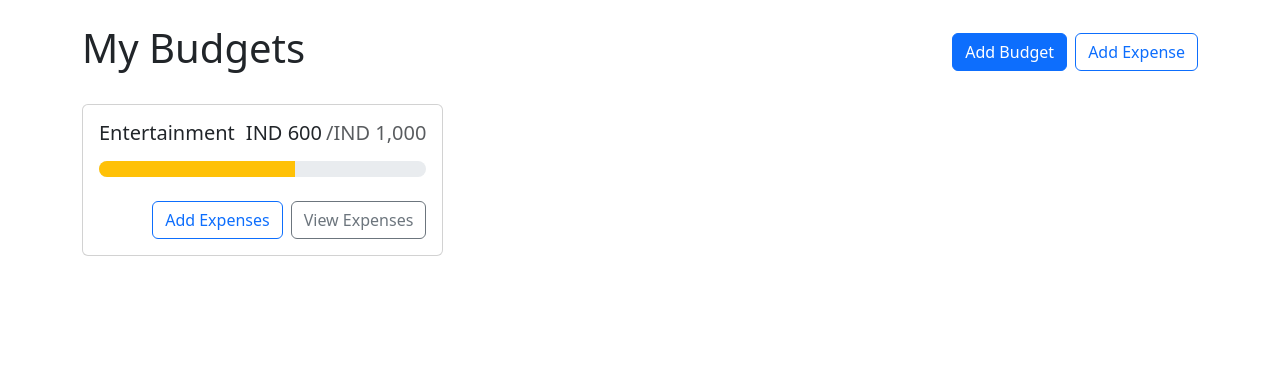
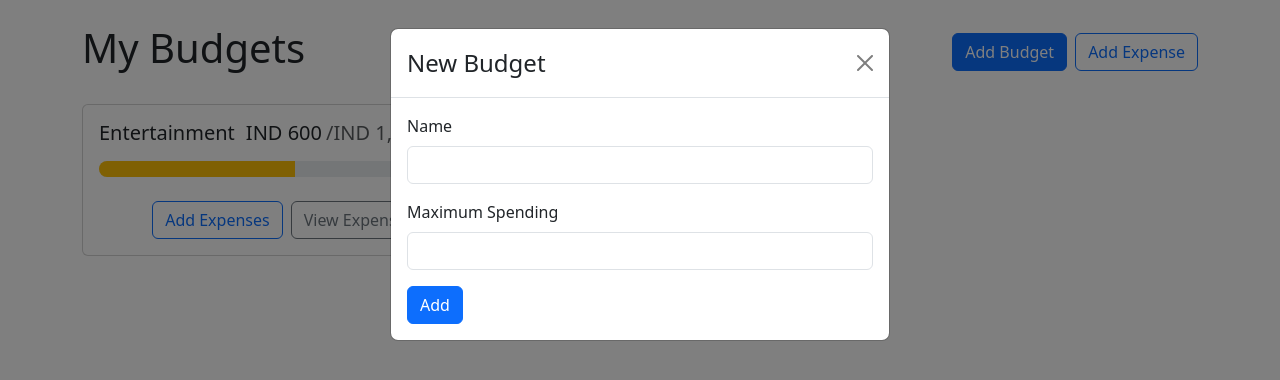
Before and after one commit to GetmeV8/BudgetApp-React, a React (Create React App) app: page / in a window 1280 px wide. Shown: the top 380 px of the page. Built offline with nearby package versions, Linux system fonts and the light colour scheme.

Commit message:
BudgetModal

```diff
--- a/package.json
+++ b/package.json
@@ -11,6 +11,7 @@
     "react-bootstrap": "^2.8.0",
     "react-dom": "^18.2.0",
     "react-scripts": "5.0.1",
+    "uuid": "^9.0.1",
     "web-vitals": "^2.1.4"
   },
   "scripts": {
--- a/src/App.js
+++ b/src/App.js
@@ -1,20 +1,24 @@
 import Container from "react-bootstrap/Container";
 import { Button, Stack } from "react-bootstrap";
 import BudgetCard from "./components/budgetCard";
+import AddBudgetModal from "./components/addBudgetModal";
 
 
 function App() {
   return (
+    <>
       <Container className='my-4 '>
         <Stack direction="horizontal" gap="2" className="mb-4">
           <h1 className="me-auto">My Budgets</h1>
           <Button variant="primary">Add Budget</Button>
           <Button variant="outline-primary">Add Expense</Button>
         </Stack>
-      <div style={{ display: "grid",
+        <div style={{
+          display: "grid",
           gridTemplateColumns: "repeat(auto-fill,minmax(300px,1fr))",
           gap: "1rem",
-       alignItems: "flex-start" }}
+          alignItems: "flex-start"
+        }}
         >
           <BudgetCard name="Entertainment"
             gray
@@ -22,6 +26,8 @@
             max={1000} ></BudgetCard>
         </div>
       </Container>
+      <AddBudgetModal show/>
+    </>
   )
 }
 
--- /dev/null
+++ b/src/components/addBudgetModal.jsx
@@ -0,0 +1,40 @@
+import { Button, Modal, Form } from 'react-bootstrap'
+import React, { useRef } from 'react'
+
+export default function AddBudgetModal(show, handleClose) {
+
+    const nameRef = useRef();
+    const maxRef = useRef();
+    function handleSubmit(e) {
+
+    }
+
+
+    return (
+        <Modal show={show} onHide={handleClose}>
+            <Form onSubmit={handleSubmit}>
+                <Modal.Header closeButton>
+                    <Modal.Title>New Budget</Modal.Title>
+                </Modal.Header>
+                <Modal.Body>
+                    <Form.Group className="mb-3" controlId="name"  >
+                        <Form.Label>Name</Form.Label>
+                        <Form.Control ref={nameRef} type="text" required />
+                    </Form.Group>
+                    <Form.Group className="mb-3" controlId="max"  >
+                        <Form.Label>Maximum Spending</Form.Label>
+                        <Form.Control
+                            ref={maxRef}
+                            type="number"
+                            required-min={0}
+                            step={0.01} />
+                    </Form.Group>
+                    <div className='d-flex justify-contente-end'>
+                        <Button variant="primary" type="submit" >Add</Button>
+                    </div>
+                </Modal.Body>
+            </Form>
+
+        </Modal>
+    )
+}
--- /dev/null
+++ b/src/contexts/BudgetsContext.js
@@ -0,0 +1,77 @@
+import React, { useContext, useState } from "react"
+import { v4 as uuidV4 } from 'uuid'
+import useLocalStorage from "../hooks/useLocalStorage"
+const BudgetsContext = React.createContext()
+
+
+export function useBudgets() {
+    return useContext(BudgetsContext)
+
+}
+
+// {
+//     id:
+//     name:
+//     max
+// }
+// {
+//     id:
+//     budgetId:
+//     amount:
+//     description:
+// }
+
+export const BudgetsProvider = ({ children }) => {
+
+    const [budgets, setBudgets] = useLocalStorage("budgets",[]);
+    const [expenses, setExpenses] = useLocalStorage("expenses",[]);
+
+
+    function getBudgetExpenses(budgetId) {
+        return expenses.filter(expense => expense.budgetId === budgetId)
+
+    }
+    function addExpense({ description, amount, budgetId }) {
+        setExpenses(prevExpenses => {
+            return [...prevExpenses, { id: uuidV4(), description, amount, budgetId }]
+        })
+
+
+    }
+    function addBudget(name, max) {
+        setBudgets(prevBudgets => {
+            if (prevBudgets.find(budget => budget.name === name)) {
+                return prevBudgets
+            }
+            return [...prevBudgets, { id: uuidV4(), name, max }]
+        })
+
+    }
+    function deleteBudget({ id }) {
+        setBudgets(prevBudgets => {
+            return prevBudgets.filter(budget => budget.id != id)
+        })
+    }
+    function deleteExpense({ id }) {
+        setBudgets(prevExpenses => {
+            return prevExpenses.filter(expense => expense.id !== id)
+        })
+    }
+
+
+
+    return(
+        <BudgetsContext.Provider value={{
+        budgets,
+        expenses,
+        getBudgetExpenses,
+        addExpense,
+        addBudget,
+        deleteBudget,
+        deleteExpense
+    }}>
+        {children}
+    </BudgetsContext.Provider>
+
+    )
+}
--- /dev/null
+++ b/src/hooks/useLocalStorage.js
@@ -0,0 +1,18 @@
+import { useEffect,useState } from "react"
+
+export default function useLocalStorage(key, defaultValue) {
+    const [value, setValue] = useState(() => {
+        const jsonValue = localStorage.getItem(key)
+        if (jsonValue != null) return JSON.parse(jsonValue)
+
+        if (typeof defaultValue === "function") {
+            return defaultValue()
+        } else {
+            return defaultValue
+        }
+    })
+    useEffect(() => {
+        localStorage.setItem(key, JSON.stringify(value))
+    }, [key, setValue])
+    return [value, setValue]
+}
--- a/src/index.js
+++ b/src/index.js
@@ -2,11 +2,15 @@
 import ReactDOM from 'react-dom/client';
 import App from './App';
 import "bootstrap/dist/css/bootstrap.min.css"
+import { BudgetsProvider } from './contexts/BudgetsContext';
+
 
 const root = ReactDOM.createRoot(document.getElementById('root'));
 root.render(
   <React.StrictMode>
-    <App />
+    <BudgetsProvider>
+      <App />
+    </BudgetsProvider>
   </React.StrictMode>
 );
 
```
Also changed, not shown: 1 other file (tests, documents, lock files or other folders). Lines whose indentation alone changed are shown as unchanged.
